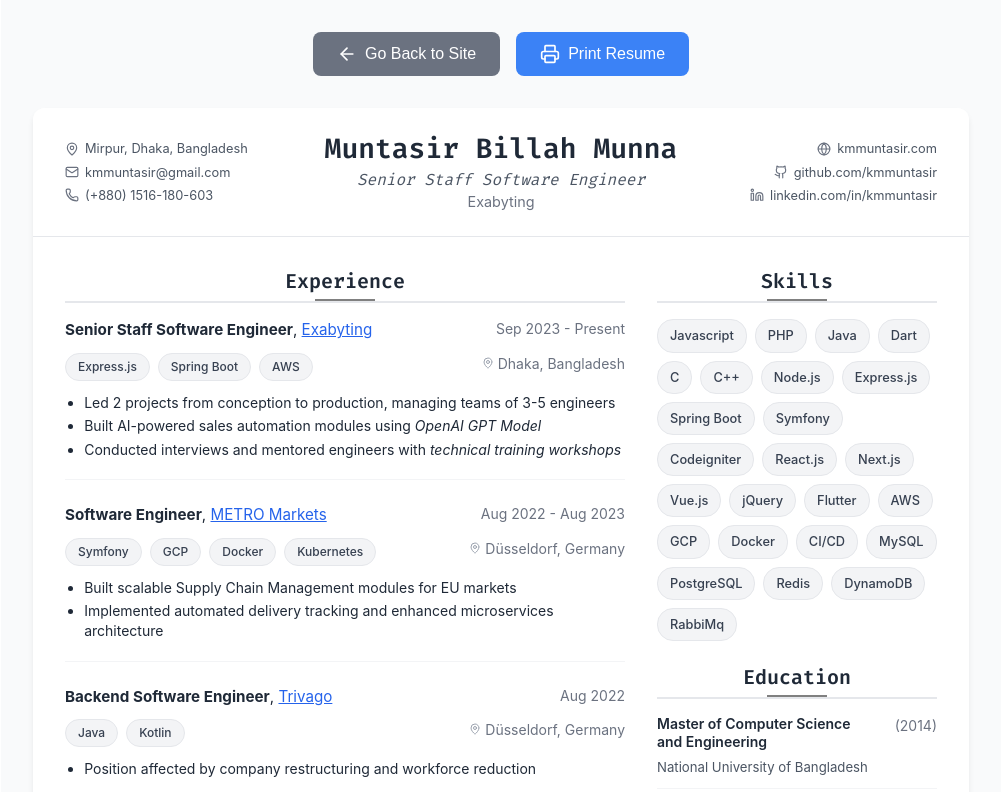
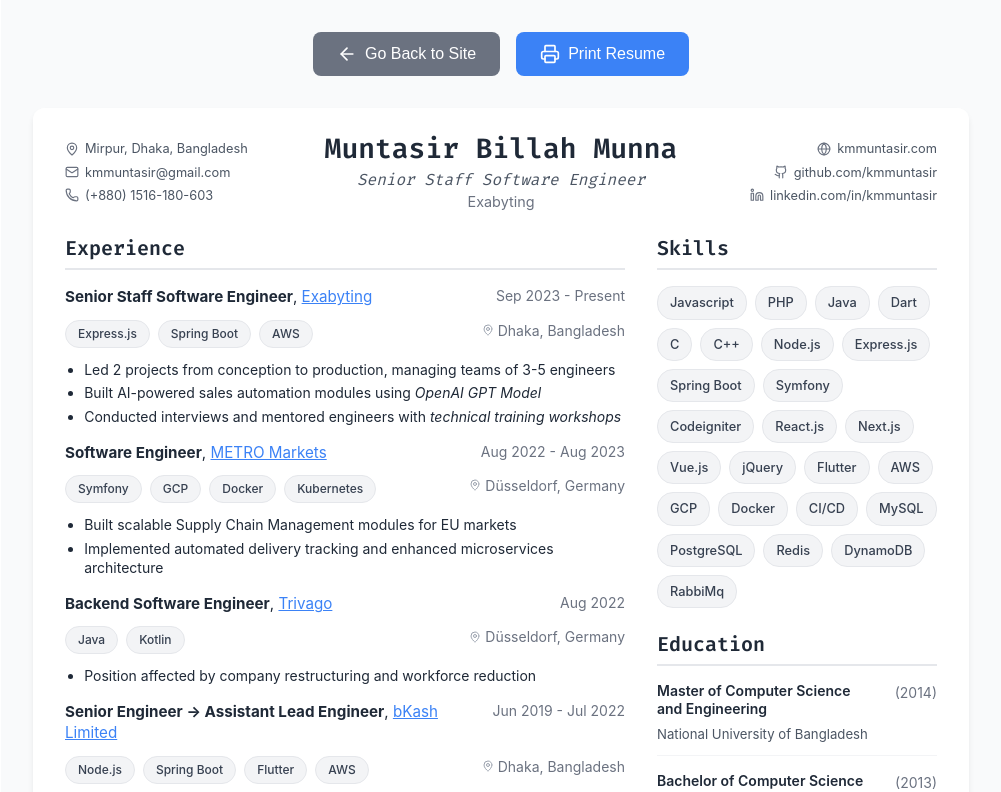
Before and after one commit to kmmuntasir/kmmuntasir.com, a React (Vite) app: page /resume in a window 1280 px wide. Shown: the top 792 px of the page, without its empty margins (139-1140 px from the left). Built offline with nearby package versions, Linux system fonts and the light colour scheme.

Commit message:
Update resume page style

```diff
--- a/src/index.css
+++ b/src/index.css
@@ -118,16 +118,7 @@
   padding-bottom: var(--spacing-md);
 }
 
-.section-title::after {
-  content: '';
-  position: absolute;
-  bottom: 0;
-  left: 50%;
-  transform: translateX(-50%);
-  width: 60px;
-  height: 2px;
-  background-color: var(--color-grey);
-}
+
 
 /* Navigation */
 .nav {
--- a/src/pages/Resume.css
+++ b/src/pages/Resume.css
@@ -65,7 +65,6 @@
   align-items: center;
   padding: 1.5rem 2rem;
   background: white;
-  border-bottom: 1px solid #e5e7eb;
 }
 
 .header-left .contact-info {
@@ -138,7 +137,7 @@
   display: grid;
   grid-template-columns: 2fr 1fr;
   gap: 2rem;
-  padding: 2rem;
+  padding: 0 2rem 2rem 2rem;
 }
 
 .left-column,
@@ -160,15 +159,14 @@
   margin: 0 0 1rem 0;
   border-bottom: 2px solid #e5e7eb;
   padding-bottom: 0.5rem;
+  text-align: left;
 }
 
 
 
 /* Experience Styles */
 .experience-item {
-  margin-bottom: 1.5rem;
-  padding-bottom: 1rem;
-  border-bottom: 1px solid #f3f4f6;
+  padding-bottom: 0.7rem;
   page-break-inside: avoid;
 }
 
@@ -199,7 +197,7 @@
 }
 
 .company-link {
-  color: #2563eb;
+  color: #3b82f6;
   text-decoration: underline;
 }
 
@@ -423,7 +421,7 @@
   }
 
   .resume-main {
-    padding: 1rem 1.5rem 1.5rem 1.5rem;
+    padding: 0 1.5rem 1.5rem 1.5rem;
   }
 
   .section-title {
```
